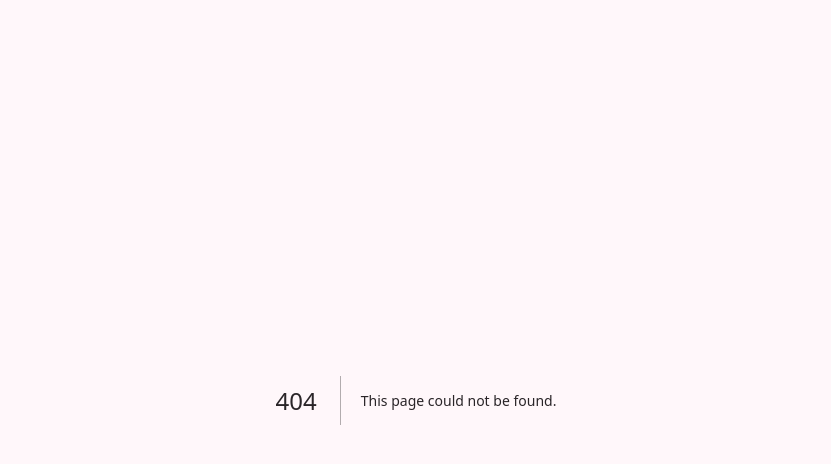
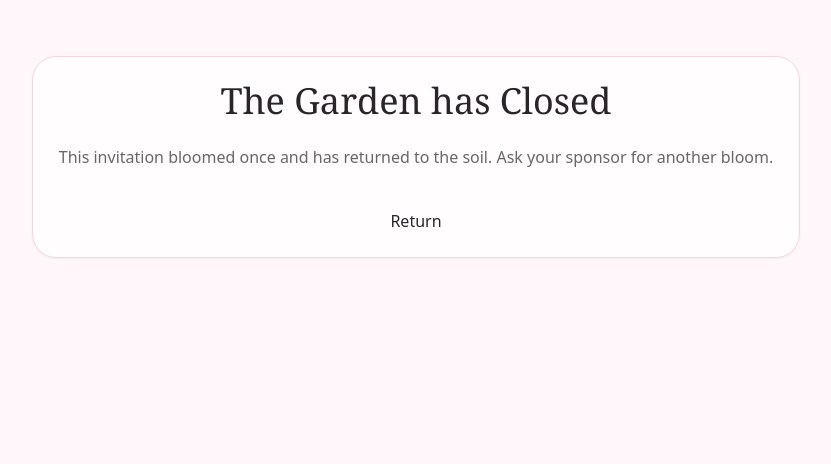
Before and after one commit to trotterkyla-eng/pearlsandpetals-web, a Next.js app: page /i/1/closed in a window 1280 px wide. Before the commit this address had no page. Shown: the top 464 px of the page, without its empty margins (224-1055 px from the left). Built offline with nearby package versions, Linux system fonts and the light colour scheme.

Commit message:
Add ClosedPage component for closed state

```diff
--- /dev/null
+++ b/app/i/[token]/closed/page.tsx
@@ -0,0 +1,21 @@
+import { OrnateCard } from "@/components/OrnateCard";
+
+export default function ClosedPage() {
+  return (
+    <main className="min-h-screen bg-garden px-6 py-14">
+      <div className="mx-auto max-w-3xl">
+        <OrnateCard>
+          <h1 className="text-center font-serif text-4xl text-ink">The Garden has Closed</h1>
+          <p className="mt-6 text-center text-ink/70">
+            This invitation bloomed once and has returned to the soil.
+            Ask your sponsor for another bloom.
+          </p>
+
+          <div className="mt-10 flex justify-center">
+            <button className="btn-primary">Return</button>
+          </div>
+        </OrnateCard>
+      </div>
+    </main>
+  );
+}
```
